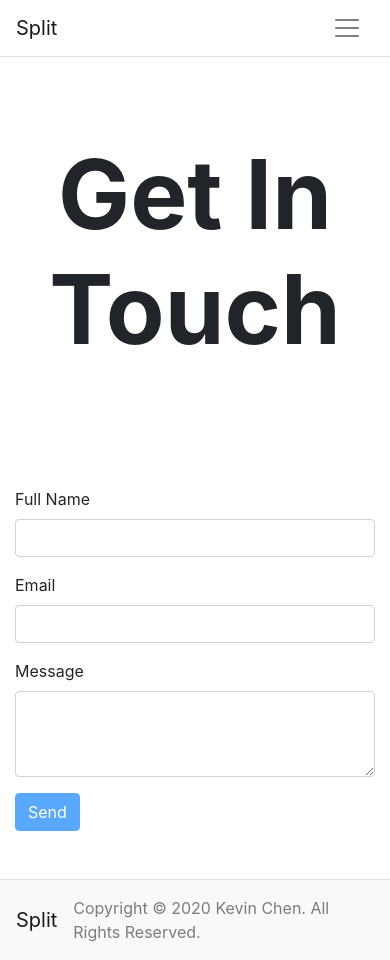
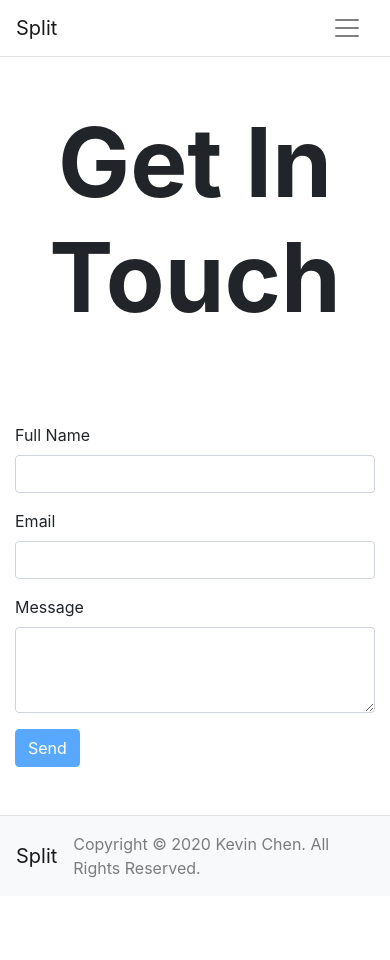
Before and after one commit to kev-chen/splitapp, a React (Create React App) app: page /splitapp/contact in a window 390 px wide. After the commit the page ends 896 px from the top, so only its background shows below. Built offline with nearby package versions, Linux system fonts and the light colour scheme.

Commit message:
Responsive store badges

```diff
--- a/src/components/Hero/Hero.js
+++ b/src/components/Hero/Hero.js
@@ -4,7 +4,7 @@ import { Jumbotron, Container, Row, Col } from 'react-bootstrap';
 
 const Hero = (props) => {
   return (
-    <Jumbotron className="bg-transparent jumotron-fluid">
+    <Jumbotron className="p-0 bg-transparent jumbotron-fluid">
       <Container fluid={true}>
         <Row className="justify-content-center py-5">
           {props.icon && (
--- a/src/pages/HomePage/HomePage.js
+++ b/src/pages/HomePage/HomePage.js
@@ -3,7 +3,6 @@ import './style.css';
 import Hero from '../../components/Hero';
 import Carousel from '../../components/Carousel';
 import StoreBadges from '../../components/StoreBadges';
-import Content from '../../components/StoreBadges';
 
 const HomePage = (props) => {
   return (
@@ -11,9 +10,7 @@ const HomePage = (props) => {
       <Hero title={props.title} icon={props.icon} subtitle={props.subtitle} text={props.text} />
 
       <Carousel />
-      <Content>
-        <StoreBadges />
-      </Content>
+      <StoreBadges />
     </div>
   );
 };
```
Also changed, not shown: src/components/StoreBadges/StoreBadges.js (+0 -26 lines).
